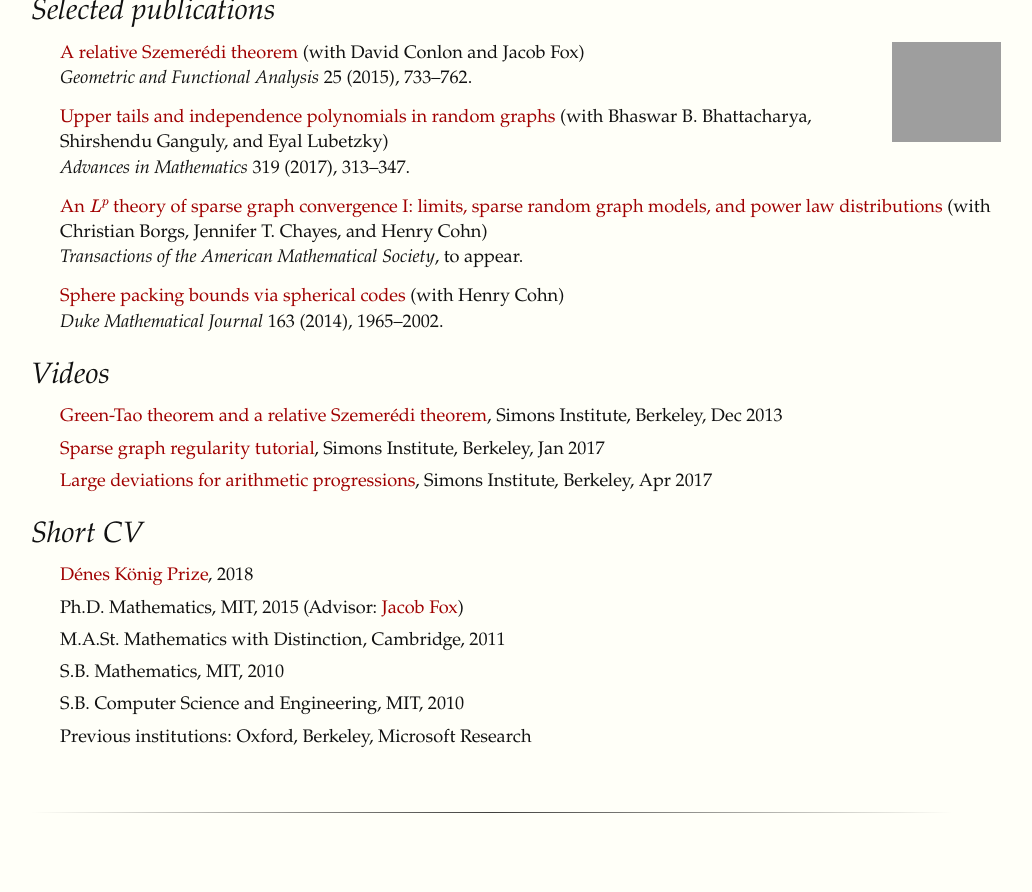
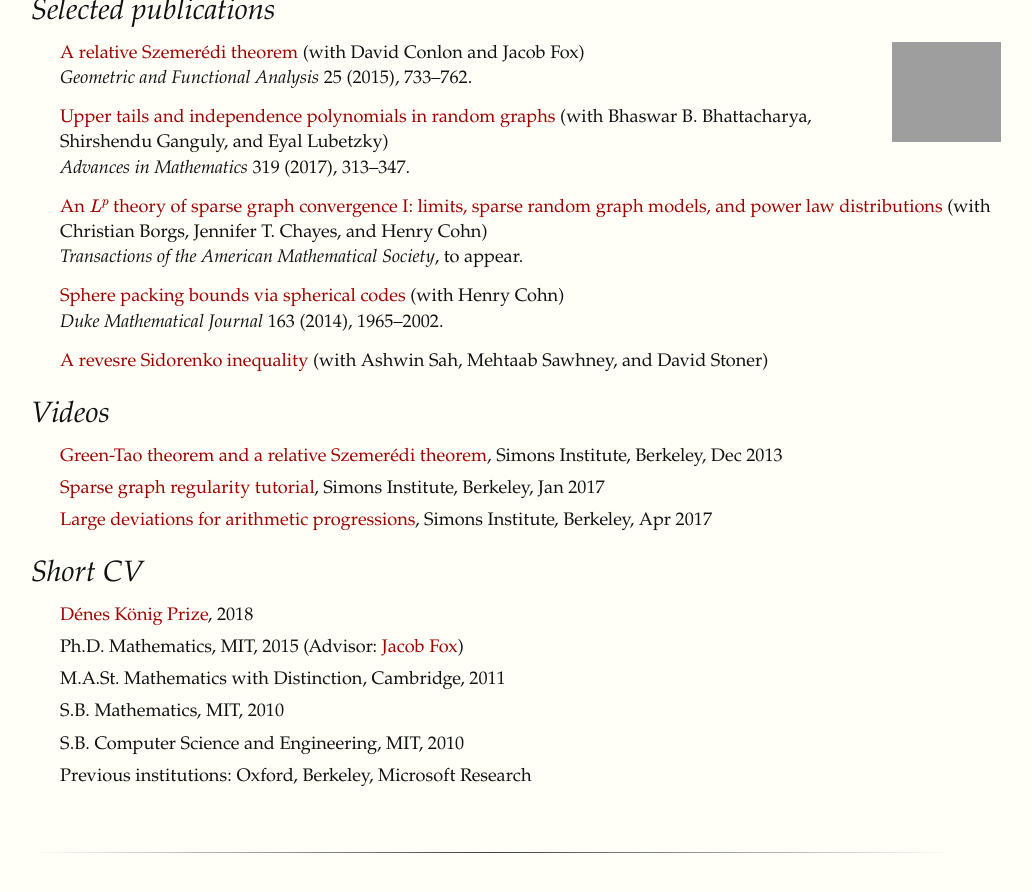
Before and after one commit to yufeizhao/yufeizhao.github.io, a Jekyll site: the page built from index.md, in a window 1280 px wide and 900 px high, scrolled down 1070 px, cut to the strip 0-892 px from the top of the window. Shown: the whole strip, without its empty margins (124-1156 px from the left). Built offline with Jekyll 4.4.1, drawn with Linux system fonts in a browser that asks for light colours; nearby versions of some CDN libraries; formulas are drawn with MathJax 3; before the commit the page ends 1931 px from its top, so only the background shows below that; grey boxes are pictures that could not be loaded.

Commit message:
selected

```diff
--- a/index.md
+++ b/index.md
@@ -78,6 +78,8 @@ Combinatorics, discrete mathematics, graph theory
   (with Henry Cohn) \\
   _Duke Mathematical Journal_ 163 (2014), 1965--2002.
 
+* [A revesre Sidorenko inequality](https://arxiv.org/abs/1809.09462) (with Ashwin Sah, Mehtaab Sawhney, and David Stoner)
+
 ## Videos
 
 * <a href="javascript:void(0);" target="_self" onclick="$('#simons-talk-dec2013').toggle('fast');">
```
